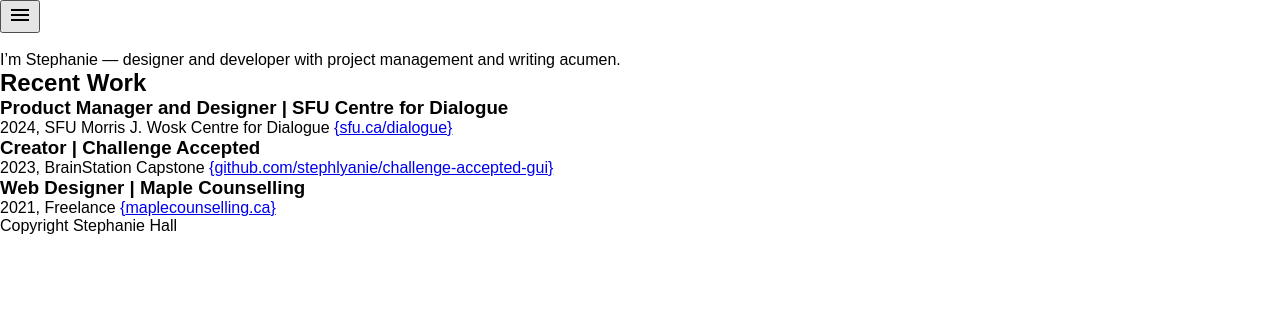
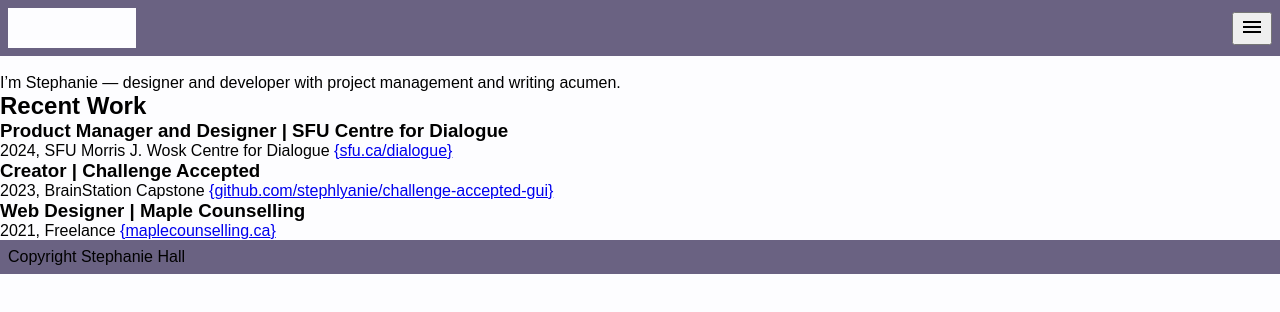
Before and after one commit to stephlyanie/portfolio, a React (Create React App) app: page / in a window 1280 px wide. Shown: the top 312 px of the page. Built offline with nearby package versions, Linux system fonts and the light colour scheme; the HTML template or start-up script is replaced by a standard one.

Commit message:
Set up base header styles

```diff
--- a/src/App.scss
+++ b/src/App.scss
@@ -1,3 +1,5 @@
+@use "./styles/variables" as *;
+
 // border-sizing reset
 * {
   box-sizing: border-box;
@@ -5,6 +7,7 @@
 
 // Margin resets
 body {
+  background-color: $bg-site;
   margin: 0;
   font-family: 'Atkinson Hyperlegible', Arial, Helvetica, sans-serif;
 }
--- a/src/components/Header/Header.jsx
+++ b/src/components/Header/Header.jsx
@@ -1,8 +1,13 @@
+// Styles
+import "./Header.scss";
+
 import MenuDrawer from "../Menus/MenuDrawer";
 
 function Header() {
     return (
         <header className="site-header">
+            {/* Logo */}
+            <div className="site-header__logo"></div>
             {/* Drawer Nav Component */}
             <section className="site-header__nav">
                 <MenuDrawer />
--- a/src/components/Header/Header.scss
+++ b/src/components/Header/Header.scss
@@ -0,0 +1,16 @@
+@use "../../styles/mixins" as *;
+@use "../../styles/variables" as *;
+
+.site-header {
+    background-color: $bg-secondary-dark;
+    padding: .5rem;
+    width: 100%;
+
+    @include flex(space-between, center);
+
+    &__logo {
+        background-color: $bg-site;
+        height: 2.5rem;
+        width: 8rem;
+    }
+}
```
